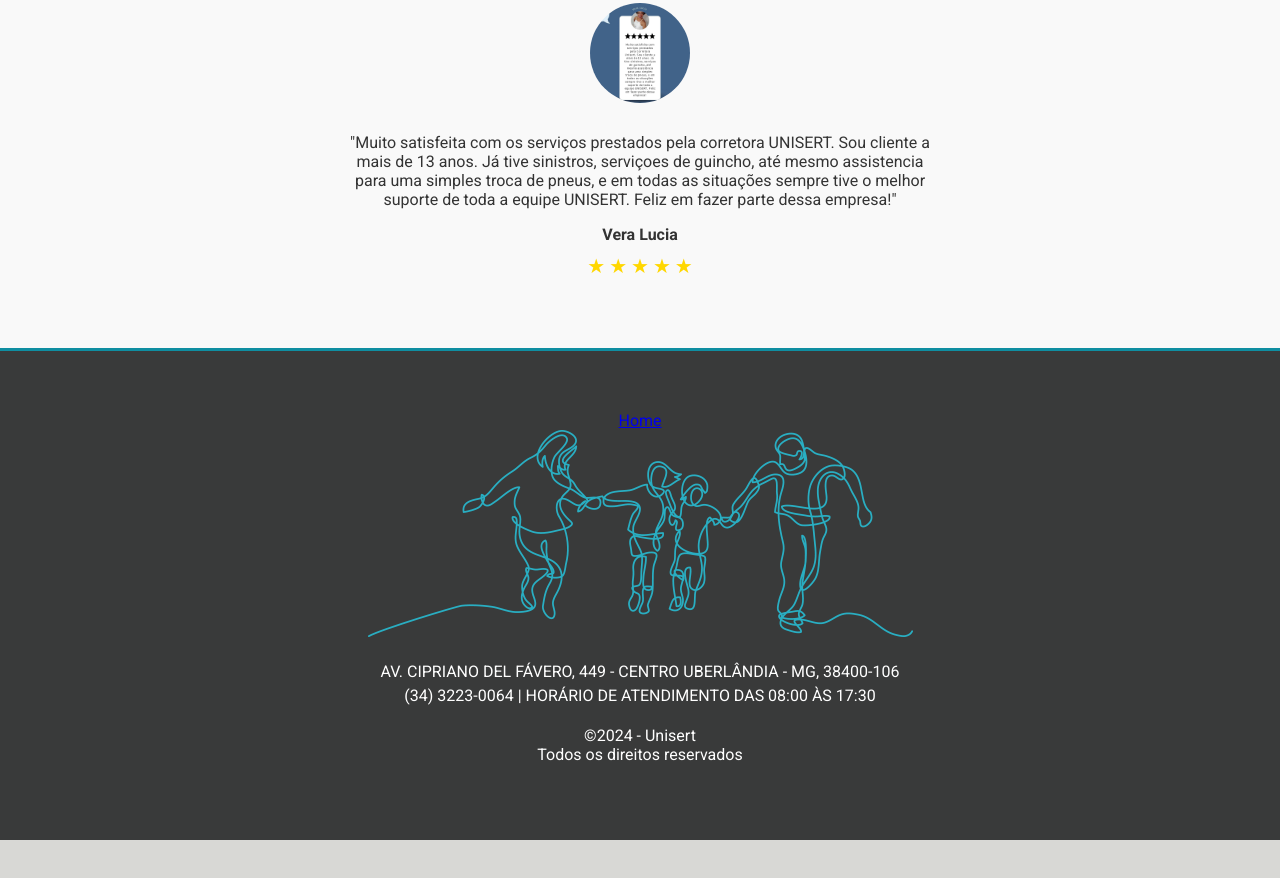
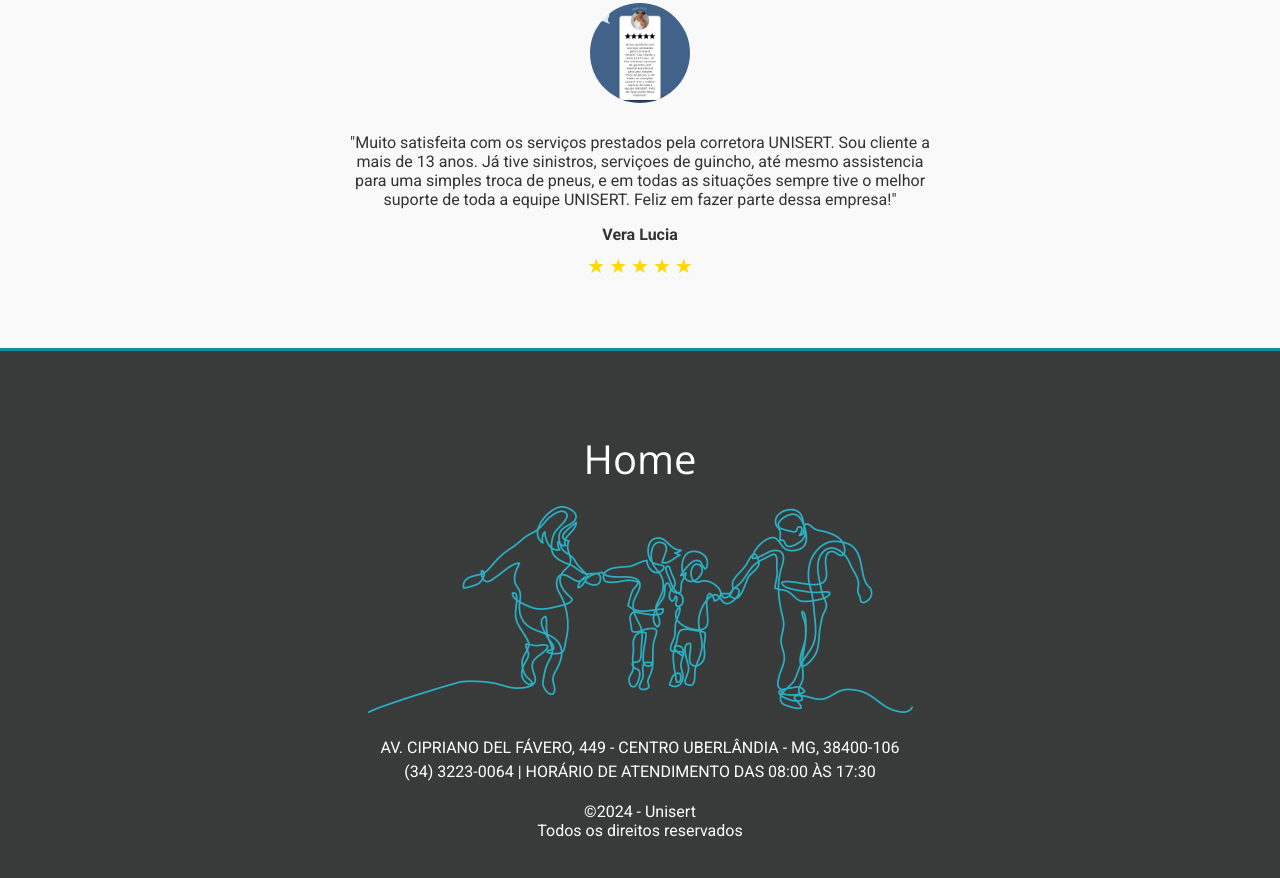
Before and after one commit to edivaldodoj/unisert, a plain HTML site: page index.html in a window 1280 px wide. Shown: the part 5008-5886 px from the top of the page. Before the commit the page ends 5848 px from the top, so only its background shows below. Drawn offline with nearby package versions, Linux system fonts and the light colour scheme.

Commit message:
Update style.css

```diff
--- a/css/style.css
+++ b/css/style.css
@@ -490,3 +490,15 @@ main {
     color: white;
     border-radius: 50%;
   }
+
+.home-footer {
+    padding: 20px;
+    font-size: 2.5em; /* Tamanho padronizado para títulos */
+    font-family: 'Open Sans', sans-serif; /* Fonte para cabeçalhos */
+}
+
+.home-footer a {
+    color: white;
+    text-decoration: none;
+
+}
```
